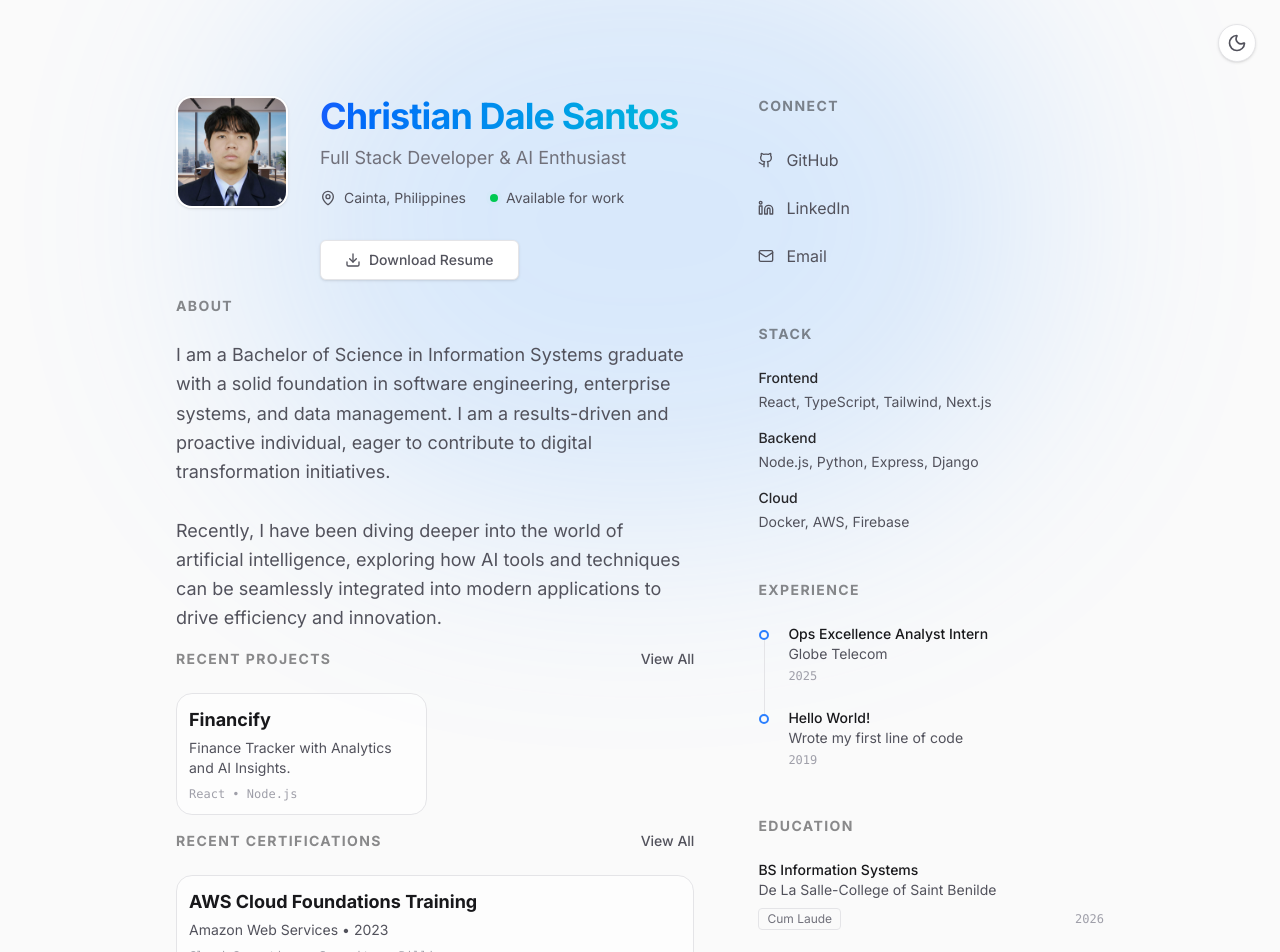
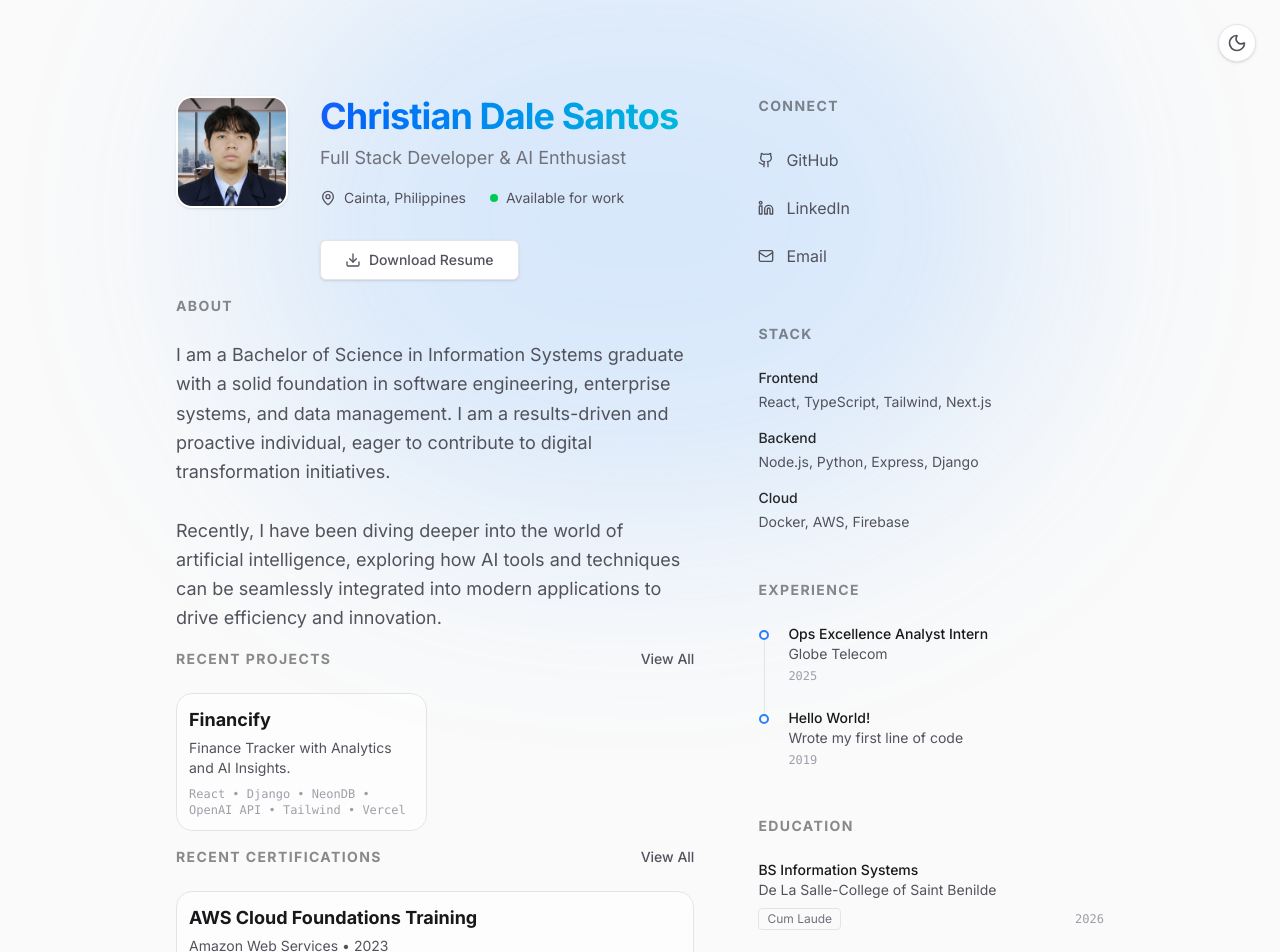
Before and after one commit to deylsnts/Dale-Portfolio, a React (Vite) app: page / in a window 1280 px wide. Shown: the top 952 px of the page. Built offline with nearby package versions, Linux system fonts and the light colour scheme.

Commit message:
Update App.jsx

```diff
--- a/src/App.jsx
+++ b/src/App.jsx
@@ -34,7 +34,7 @@ export default function Portfolio() {
       name: "Financify",
       desc: "Finance Tracker with Analytics and AI Insights.",
       url: "https://financify-dale.vercel.app",
-      tech: "React • Node.js",
+      tech: "React • Django • NeonDB • OpenAI API • Tailwind • Vercel",
     },
   ];
 
```
